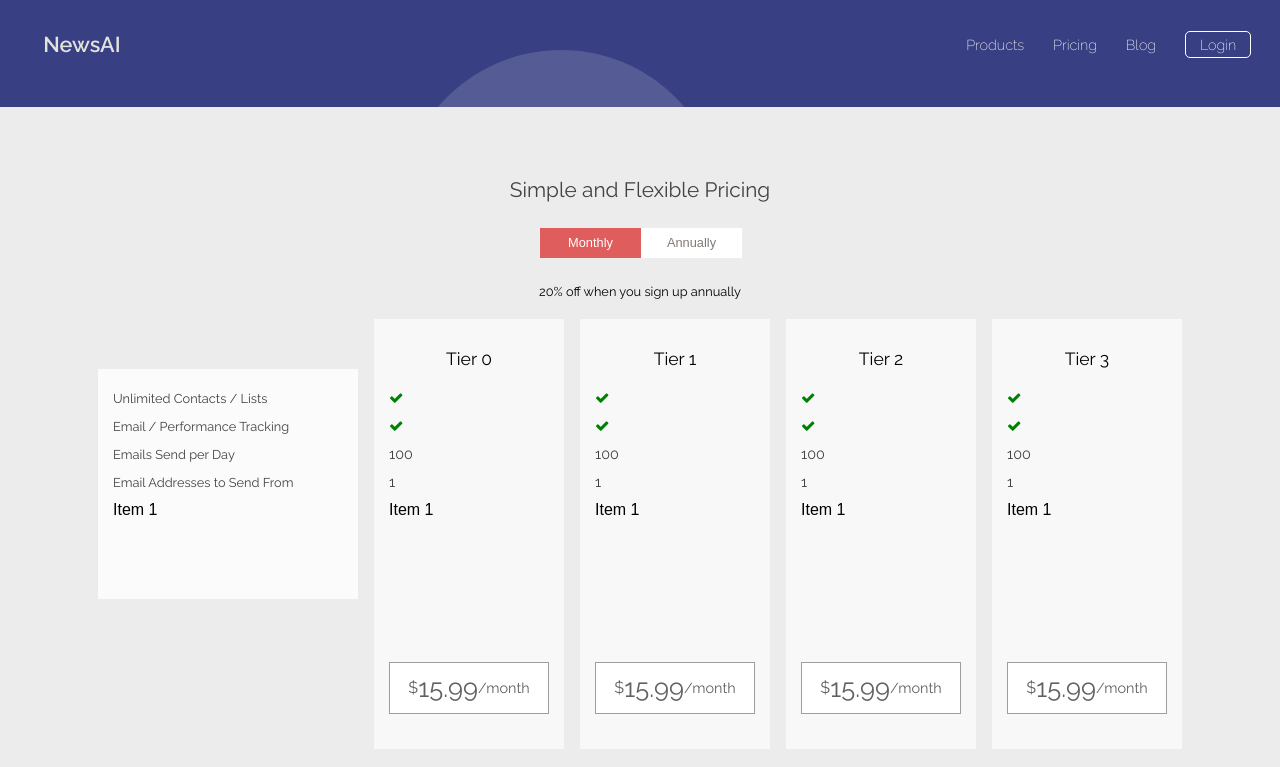
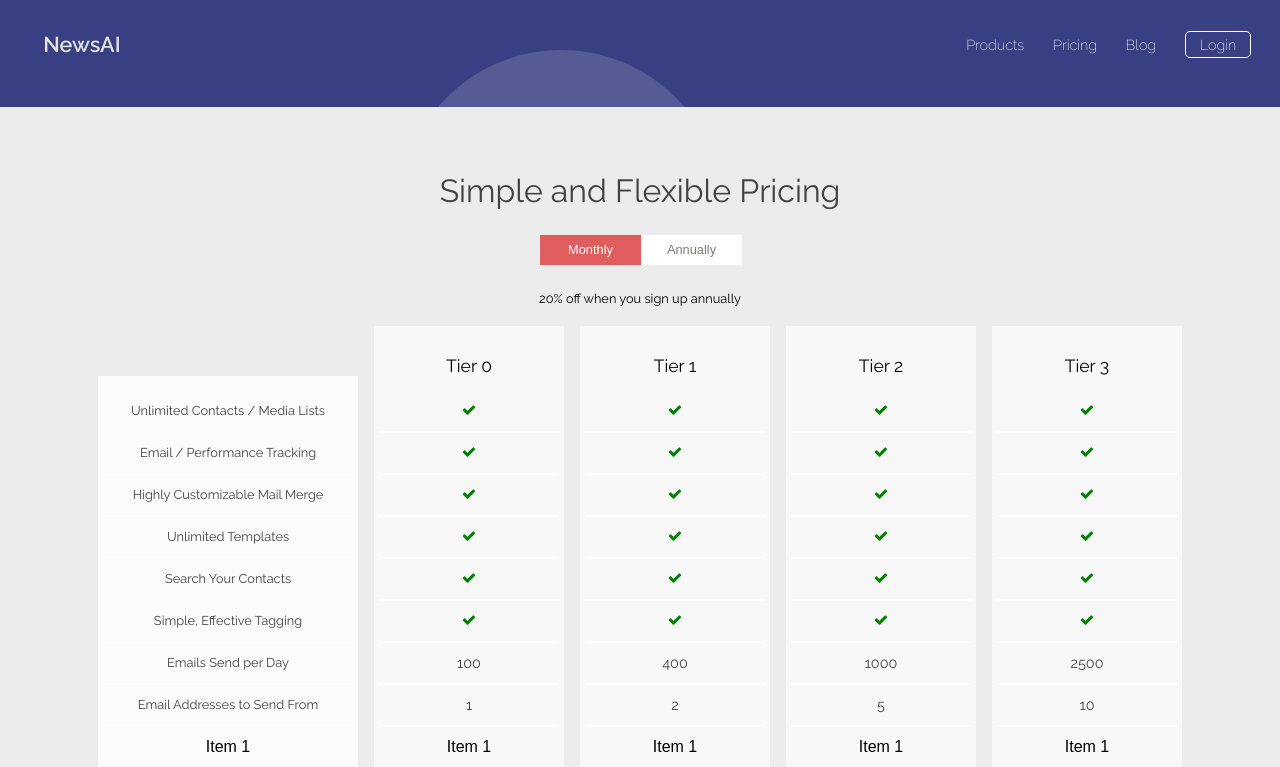
Before and after one commit to news-ai/site-revamp, a React (Create React App) app: page /pricing in a window 1280 px wide. Shown: the top 767 px of the page. Built offline with nearby package versions, Linux system fonts and the light colour scheme.

Commit message:
moar styles

```diff
--- a/src/PricingPage.js
+++ b/src/PricingPage.js
@@ -3,7 +3,7 @@ import styled from 'styled-components';
 import MultiToggle from './MultiToggle';
 import FontIcon from 'material-ui/FontIcon';
 import {LightenDarkenColor} from './utils';
-import {grey500, grey600, grey700, grey800} from 'material-ui/styles/colors';
+import {grey200, grey500, grey600, grey700, grey800} from 'material-ui/styles/colors';
 
 const DEFAULT_BACKGROUND_GREY = '#ECECEC';
 const LIGHTER_BACKGROUND_GREY = '#F8F8F8';
@@ -12,8 +12,14 @@ const GREYFONT = '#E2E3DD';
 const StandardDiv = styled.div.attrs({
   className: props => props.className
 })`
-  padding: 5px 10px;
+  display: flex;
+  align-items: center;
+  justify-content: center;
+  height: 40px;
+  border-bottom: 2px solid #fff;
 `;
+
+  // border-top: 1px solid red;
 
 const pricingToggleOptions = [
   {displayName: 'Monthly', value: 'monthly'},
@@ -24,7 +30,6 @@ const VerticalBlock = ({title, price, emailsPerDay, emailsSendFrom}) => (
   <div
   style={{
     width: 180,
-    height: 400,
     background: LIGHTER_BACKGROUND_GREY,
     margin: '0 8px',
     padding: '15px 5px',
@@ -34,13 +39,17 @@ const VerticalBlock = ({title, price, emailsPerDay, emailsSendFrom}) => (
     <div className='horizontal-center vertical-center' style={{height: 50}} >
       <span style={{fontWeight: 400, fontSize: '1.1em'}} >{title}</span>
     </div>
-    <StandardDiv><FontIcon className='fa fa-check' color='green' style={{fontSize: '0.9em'}} /></StandardDiv>
-    <StandardDiv><FontIcon className='fa fa-check' color='green' style={{fontSize: '0.9em'}} /></StandardDiv>
+    <StandardDiv><FontIcon className='fa fa-check' color='green' style={styles.featureCheck} /></StandardDiv>
+    <StandardDiv><FontIcon className='fa fa-check' color='green' style={styles.featureCheck} /></StandardDiv>
+    <StandardDiv><FontIcon className='fa fa-check' color='green' style={styles.featureCheck} /></StandardDiv>
+    <StandardDiv><FontIcon className='fa fa-check' color='green' style={styles.featureCheck} /></StandardDiv>
+    <StandardDiv><FontIcon className='fa fa-check' color='green' style={styles.featureCheck} /></StandardDiv>
+    <StandardDiv><FontIcon className='fa fa-check' color='green' style={styles.featureCheck} /></StandardDiv>
     <StandardDiv>
-      <span style={{fontSize: '0.9em', color: grey800}} >{emailsPerDay}</span>
+      <span style={styles.featureDescription} >{emailsPerDay}</span>
     </StandardDiv>
     <StandardDiv>
-      <span style={{fontSize: '0.9em', color: grey800}} >{emailsSendFrom}</span>
+      <span style={styles.featureDescription} >{emailsSendFrom}</span>
     </StandardDiv>
     <StandardDiv>Item 1</StandardDiv>
     <div
@@ -59,6 +68,18 @@ const VerticalBlock = ({title, price, emailsPerDay, emailsSendFrom}) => (
   </div>
   )
 
+const styles = {
+  featureName: {
+    fontSize: '0.8em', color: grey800
+  },
+  featureDescription: {
+    fontSize: '0.9em', color: grey800
+  },
+  featureCheck: {
+    fontSize: '0.9em'
+  },
+};
+
 class PricingPage extends Component {
   constructor(props) {
     super(props);
@@ -75,8 +96,8 @@ class PricingPage extends Component {
         padding: '50px 0',
         background: DEFAULT_BACKGROUND_GREY,
       }} >
-        <div className='horizontal-center' style={{margin: '20px 0'}} >
-          <span style={{color: grey800, fontSize: '1.3em'}} >Simple and Flexible Pricing</span>
+        <div className='horizontal-center' style={{margin: '15px 0'}} >
+          <span style={{color: grey800, fontSize: '2em'}} >Simple and Flexible Pricing</span>
         </div>
         <div className='horizontal-center' style={{margin: '20px 0'}} >
           <MultiToggle
@@ -92,23 +113,34 @@ class PricingPage extends Component {
           <div style={{
             background: LightenDarkenColor(DEFAULT_BACKGROUND_GREY, 15),
             width: 250,
-            height: 200,
             margin: '50px 8px 0 8px',
             padding: '15px 5px',
             display: 'flex',
             flexDirection: 'column',
           }} >
             <StandardDiv>
-              <span style={{fontSize: '0.8em', color: grey800}} >Unlimited Contacts / Lists</span>
+              <span style={styles.featureName} >Unlimited Contacts / Media Lists</span>
             </StandardDiv>
             <StandardDiv>
-              <span style={{fontSize: '0.8em', color: grey800}} >Email / Performance Tracking</span>
+              <span style={styles.featureName} >Email / Performance Tracking</span>
             </StandardDiv>
             <StandardDiv>
-              <span style={{fontSize: '0.8em', color: grey800}} >Emails Send per Day</span>
+              <span style={styles.featureName} >Highly Customizable Mail Merge</span>
             </StandardDiv>
             <StandardDiv>
-              <span style={{fontSize: '0.8em', color: grey800}} >Email Addresses to Send From</span>
+              <span style={styles.featureName} >Unlimited Templates</span>
+            </StandardDiv>
+            <StandardDiv>
+              <span style={styles.featureName} >Search Your Contacts</span>
+            </StandardDiv>
+            <StandardDiv>
+              <span style={styles.featureName} >Simple, Effective Tagging</span>
+            </StandardDiv>
+            <StandardDiv>
+              <span style={styles.featureName} >Emails Send per Day</span>
+            </StandardDiv>
+            <StandardDiv>
+              <span style={styles.featureName} >Email Addresses to Send From</span>
             </StandardDiv>
             <StandardDiv>Item 1</StandardDiv>
           </div>
@@ -120,21 +152,21 @@ class PricingPage extends Component {
           />
           <VerticalBlock
           title='Tier 1'
-          price={discountToggle === 'monthly' ? '15.99' : '18.99'}
-          emailsPerDay='100'
-          emailsSendFrom='1'
+          price={discountToggle === 'monthly' ? '28.99' : '34.99'}
+          emailsPerDay='400'
+          emailsSendFrom='2'
           />
           <VerticalBlock
           title='Tier 2'
-          price={discountToggle === 'monthly' ? '15.99' : '18.99'}
-          emailsPerDay='100'
-          emailsSendFrom='1'
+          price={discountToggle === 'monthly' ? '34.99' : '41.99'}
+          emailsPerDay='1000'
+          emailsSendFrom='5'
           />
           <VerticalBlock
           title='Tier 3'
-          price={discountToggle === 'monthly' ? '15.99' : '18.99'}
-          emailsPerDay='100'
-          emailsSendFrom='1'
+          price={discountToggle === 'monthly' ? '43.99' : '52.99'}
+          emailsPerDay='2500'
+          emailsSendFrom='10'
           />
         </div>
       </div>
```
